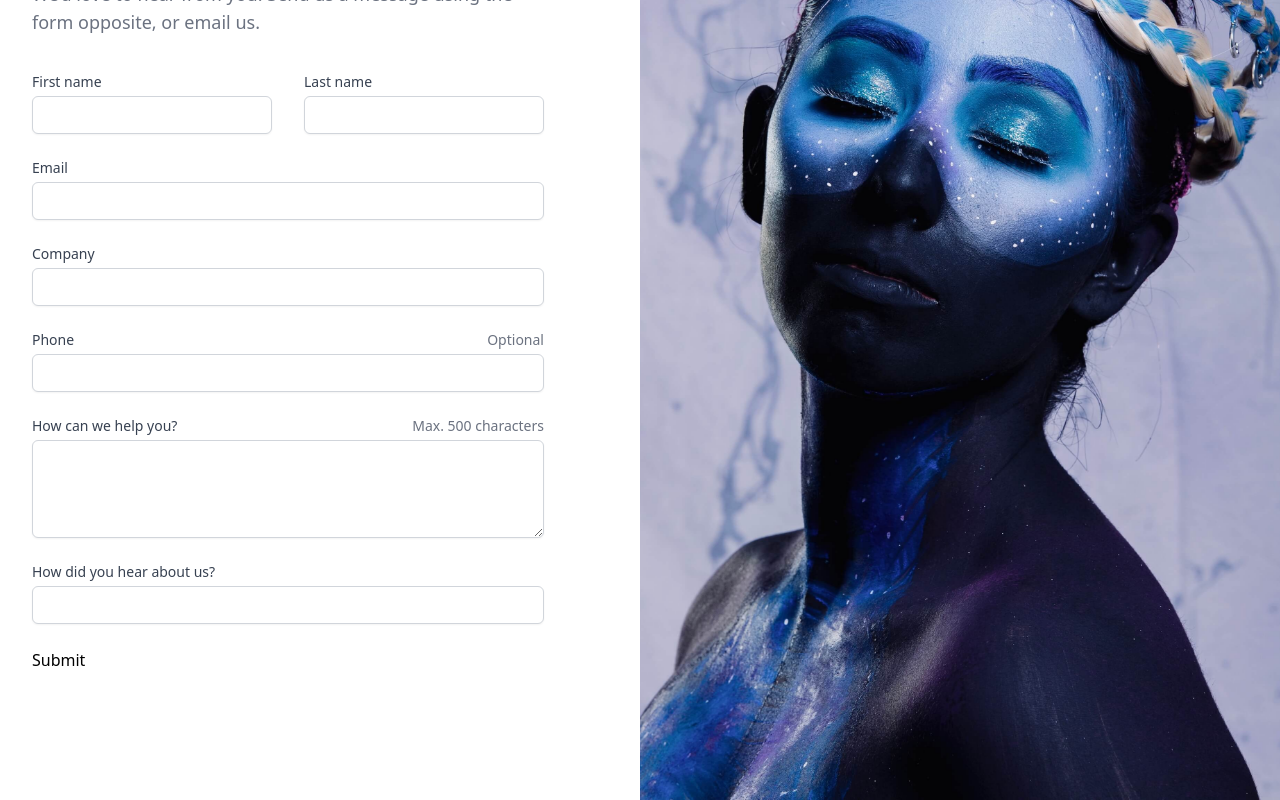
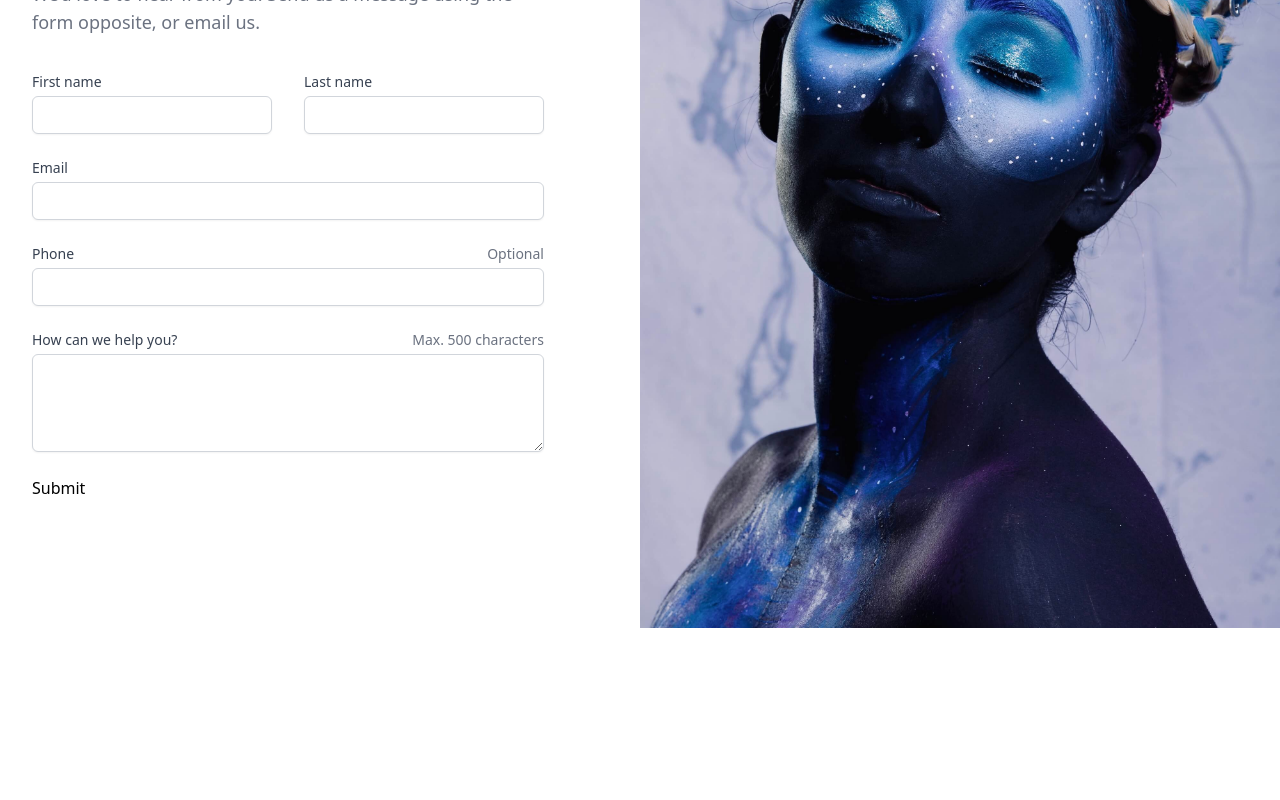
Before and after one commit to davidlondonor/manututu, a Next.js app: page / in a window 1280 px wide. Shown: the part 3138-3938 px from the top of the page. After the commit the page ends 3766 px from the top, so only its background shows below. Built offline with nearby package versions, Linux system fonts and the light colour scheme.

Commit message:
remove details

```diff
--- a/components/Gallery/Contact.js
+++ b/components/Gallery/Contact.js
@@ -70,7 +70,7 @@
 									/>
 								</div>
 							</div>
-							<div className="sm:col-span-2">
+							{/* <div className="sm:col-span-2">
 								<label className="block text-sm font-medium text-gray-700">
 									Company
 								</label>
@@ -83,7 +83,7 @@
 										className="block w-full shadow-sm sm:text-sm focus:ring-indigo-500 focus:border-indigo-500 border-gray-300 rounded-md"
 									/>
 								</div>
-							</div>
+							</div> */}
 							<div className="sm:col-span-2">
 								<div className="flex justify-between">
 									<label className="block text-sm font-medium text-gray-700">
@@ -130,7 +130,7 @@
 								</div>
 							</div>
 
-							<div className="sm:col-span-2">
+							{/* <div className="sm:col-span-2">
 								<label className="block text-sm font-medium text-gray-700">
 									How did you hear about us?
 								</label>
@@ -142,7 +142,7 @@
 										className="shadow-sm focus:ring-indigo-500 focus:border-indigo-500 block w-full sm:text-sm border-gray-300 rounded-md"
 									></input>
 								</div>
-							</div>
+							</div> */}
 							<div classNameName="text-right sm:col-span-2">
 								<button
 									type="submit"
```
